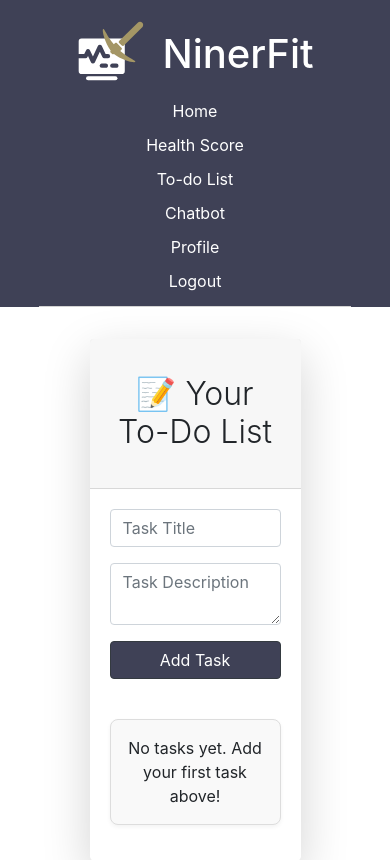
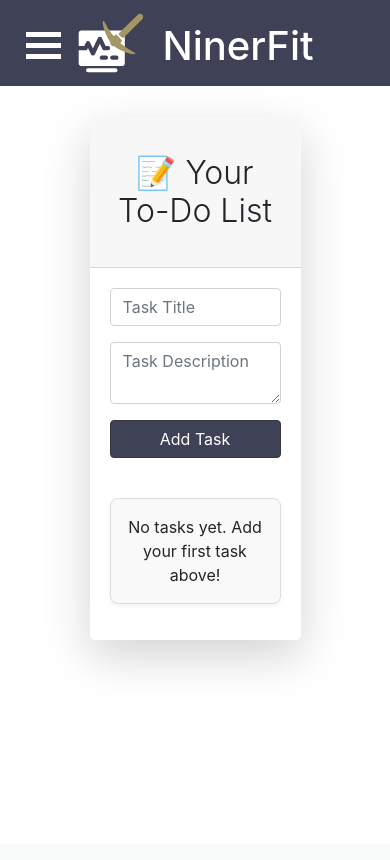
Before and after one commit to KentoHop/ITSC3155GroupDeliverables, a Django app: page /healthscore/addtodo/ in a window 390 px wide. Shown: the top 860 px of the page. After the commit the page ends 662 px from the top, so only its background shows below. Run offline with Django 5.2, Linux system fonts and the light colour scheme; the visitor is signed in with stand-in values (Sample User, id 1); some libraries are stand-ins or nearby versions.

Commit message:
Mobile navbar animated. HTML + CSS tweaks.

```diff
--- a/NinerFit/ChatBot/templates/chatbot.html
+++ b/NinerFit/ChatBot/templates/chatbot.html
@@ -4,13 +4,14 @@
 
 {% block styles %}<link href="{% static 'styles/chatbot.css' %}" rel="stylesheet">{% endblock %}
 
+{% block title %}{{user.username}}'s Therapy Room{% endblock %}
 
 {% block content %}
 <div class="chat-container">
   <div class="card flex-grow-1">
-    <div class="card-header custom-header">{{user.username}}'s Therapy Room</div>
+    <div class="card-header bg-primary text-white">{{user.username}}'s Therapy Room</div>
     {% if user.is_authenticated %}
-    <div class="card-header bg-primary text-white"><b>Welcome, {{user.username}}</b> </div>
+    <div class="card-header"><b>Welcome, {{user.username}}</b> </div>
     {% endif %}
     <div class="card-body messages-box">
 
--- a/NinerFit/HealthScore/templates/todolist.html
+++ b/NinerFit/HealthScore/templates/todolist.html
@@ -2,7 +2,7 @@
 
 {% load static %}
 
-{% block title %}Todo List{% endblock %}
+{% block title %}To-do List{% endblock %}
 
 {% block styles %}<link href="{% static 'styles/todolist.css' %}" rel="stylesheet">{% endblock %}
 
--- a/NinerFit/HealthScore/templates/updatetodo.html
+++ b/NinerFit/HealthScore/templates/updatetodo.html
@@ -1,5 +1,5 @@
 {% extends 'base.html' %}
-{% block title %}Todo List{% endblock %}
+{% block title %}To-do List{% endblock %}
 
 {% block content %}
 
@@ -10,7 +10,7 @@
     <form class="todolist-form mb-4" method="POST">
         {% csrf_token %}
         <input type="text" name="title" value="{{ todo.title }}" class="form-control mb-2" required>
-        <textarea type="text" name="description" value="{{ todo.description }}" class="form-control mb-2"></textarea>
+        <textarea type="text" name="description" value="{{ todo.description }}" class="form-control mb-2">{{ todo.description }}</textarea>
         <label>
             <input type="checkbox" name="completed" {% if todo.completed %}checked{% endif %}> Completed
         </label>
--- a/NinerFit/Profiles/templates/change_password.html
+++ b/NinerFit/Profiles/templates/change_password.html
@@ -1,6 +1,8 @@
 {% extends "base.html" %}
 
 {% load static %}
+
+{% block title %}Change Password{% endblock title %}
 
 {% block styles %}<link href="{% static 'styles/profile.css' %}" rel="stylesheet">{% endblock %}
 
--- a/NinerFit/main/templates/calorie_detail.html
+++ b/NinerFit/main/templates/calorie_detail.html
@@ -1,6 +1,6 @@
 {% extends 'base.html' %}
 
-{% block title %}Calorie Tracker - NinerFit{% endblock %}
+{% block title %}Calorie Tracker{% endblock %}
 
 {% block styles %}
 <style>
--- a/NinerFit/main/templates/health_score.html
+++ b/NinerFit/main/templates/health_score.html
@@ -1,7 +1,7 @@
 {% extends 'base.html' %}
 {% load static %}
 
-{% block title %}Health Score - NinerFit{% endblock %}
+{% block title %}Health Score{% endblock %}
 
 {% block styles %}
 <link href="{% static 'styles/health_score.css' %}" rel="stylesheet">
--- a/NinerFit/main/templates/home.html
+++ b/NinerFit/main/templates/home.html
@@ -2,7 +2,7 @@
 
 {% load static %}
 
-{% block title %}Home - NinerFit App{% endblock %}
+{% block title %}Home{% endblock %}
 
 {% block styles %}<link href="{% static 'styles/home.css' %}" rel="stylesheet">{% endblock %}
 
--- a/NinerFit/main/templates/sleep_detail.html
+++ b/NinerFit/main/templates/sleep_detail.html
@@ -1,6 +1,6 @@
 {% extends 'base.html' %}
 
-{% block title %}Sleep Tracker - NinerFit{% endblock %}
+{% block title %}Sleep Tracker{% endblock %}
 
 {% block styles %}
 <style>
--- a/NinerFit/main/templates/start.html
+++ b/NinerFit/main/templates/start.html
@@ -5,7 +5,7 @@
 <head>
     <meta charset="UTF-8">
     <meta name="viewport" content="width=device-width, initial-scale=1.0">
-    <title>Welcome to NinerFit</title>
+    <title>Welcome to NinerFit.</title>
     <link href="{% static 'styles/start.css' %}" rel="stylesheet">
 </head>
 <body>
--- a/NinerFit/main/templates/water_detail.html
+++ b/NinerFit/main/templates/water_detail.html
@@ -1,6 +1,6 @@
 {% extends 'base.html' %}
 
-{% block title %}Water Tracker - NinerFit{% endblock %}
+{% block title %}Water Tracker{% endblock %}
 
 {% block styles %}
 <style>
--- a/NinerFit/static/styles/navbar.css
+++ b/NinerFit/static/styles/navbar.css
@@ -1,5 +1,8 @@
 header {
     background-color: #3f4156;
+    position: relative;
+    z-index: 10;
+
 }
 
 .navbar-container {
@@ -10,7 +13,16 @@ header {
     justify-content: space-between;
     padding: .5rem 1rem;
     margin: 0 10%;
-    border-bottom: 1px solid lightgray;
+}
+
+.navbar-header {
+    display: flex;
+    flex-direction: column;
+    align-items: center;
+    justify-content: space-between;
+    width: 100%;
+    background-color: #3f4156;
+    z-index: 2;
 }
 
 .navbar-logo {
@@ -45,25 +57,72 @@ header {
     }
 }
 
+.navbar-toggler {
+    border: none;
+    background-color: transparent;
+    cursor: pointer;
+    padding: 10px;
+    display: none; /* Initially hidden, shown on smaller screens */
+}
+
 /* Mobile styles */
 @media (max-width:768px) and (max-height:1024px) {
+    header {
+        background-color: transparent;
+    }
+
     .navbar-container {
-        position: relative;
         display: flex;
         flex-direction: column;
         flex-wrap: wrap;
         align-items: center;
         justify-content: space-between;
-        padding: .5rem 1rem;
-        margin: 0 10%;
+        padding: 0px;
+        margin: 0px;
     }
 
     .navbar-links {
-        display: flex;
+        display: flex; /* Hide initially */
         flex-direction: column;
         flex-wrap: wrap;
         align-items: center;
         justify-content: space-between;
         gap: 0px;
+        background-color: #2a2b3a;
+        width: 100%;
+        overflow: hidden;
+
+        opacity: 0;
+        visibility: hidden;
+        transform: translateY(-100%);
+        transition: transform 0.7s ease-out, visibility 0.7s, opacity 0.7s;
+        > a {
+            display: none;
+            width: 100%;
+            text-align: center;
+        }
+    }
+
+    .navbar-toggler {
+        display: block;
+        position: absolute;
+        left: 1rem;
+        top: 1rem;
+        > div {
+            width: 35px;
+            height: 5px;
+            background-color: white;
+            margin: 6px 0;
+        }
+    }
+
+    .show {
+        opacity: 1;
+        visibility: visible;
+        transform: translateY(0%);
+        transition: transform 0.7s ease-out, visibility 0.7s, opacity 0.7s;
+        > a {
+            display: block;
+        }
     }
 }
--- a/NinerFit/templates/base.html
+++ b/NinerFit/templates/base.html
@@ -5,7 +5,7 @@
   <head>
     <meta charset="utf-8">
     <meta name="viewport" content="width=device-width, initial-scale=1, shrink-to-fit=no">
-    <title>{% block title %}{% endblock %}</title>
+    <title>{% block title %}{% endblock %} | NinerFit</title>
     <link rel="stylesheet" href="https://stackpath.bootstrapcdn.com/bootstrap/4.3.1/css/bootstrap.min.css">
     <link href="{% static 'styles/base.css' %}" rel="stylesheet">
     {% block styles %}{% endblock %}
--- a/NinerFit/templates/navbar.html
+++ b/NinerFit/templates/navbar.html
@@ -4,12 +4,17 @@
 
 <header>
     <nav class="navbar-container">
-
-        <a class="navbar-logo" href="{% url 'start' %}">
-            <img src="{% static 'images/monitoring-health-solid-svgrepo-com-white.svg' %}" alt="NinerFit logo." width="70" height="70">
-            <h1>NinerFit</h1>
-        </a>
-
+        <div class="navbar-header">
+            <a class="navbar-logo" href="{% url 'start' %}">
+                <img src="{% static 'images/monitoring-health-solid-svgrepo-com-white.svg' %}" alt="NinerFit logo." width="70" height="70">
+                <h1>NinerFit</h1>
+            </a>
+            <button class="navbar-toggler">
+                <div></div>
+                <div></div>
+                <div></div>
+            </button>
+        </div>
         <div class="navbar-links">
             {% if request.user.is_authenticated %}
             <a href="{% url 'home' %}">Home</a>
@@ -23,6 +28,14 @@
             <a href="{% url 'register' %}">Register</a>
             {% endif %}
         </div>
-
     </nav>
 </header>
+
+<script>
+    const navbarToggler = document.querySelector('.navbar-toggler');
+    const navbarLinks = document.querySelector('.navbar-links');
+
+    navbarToggler.addEventListener('click', () => {
+    navbarLinks.classList.toggle('show');
+    });
+</script>
```
